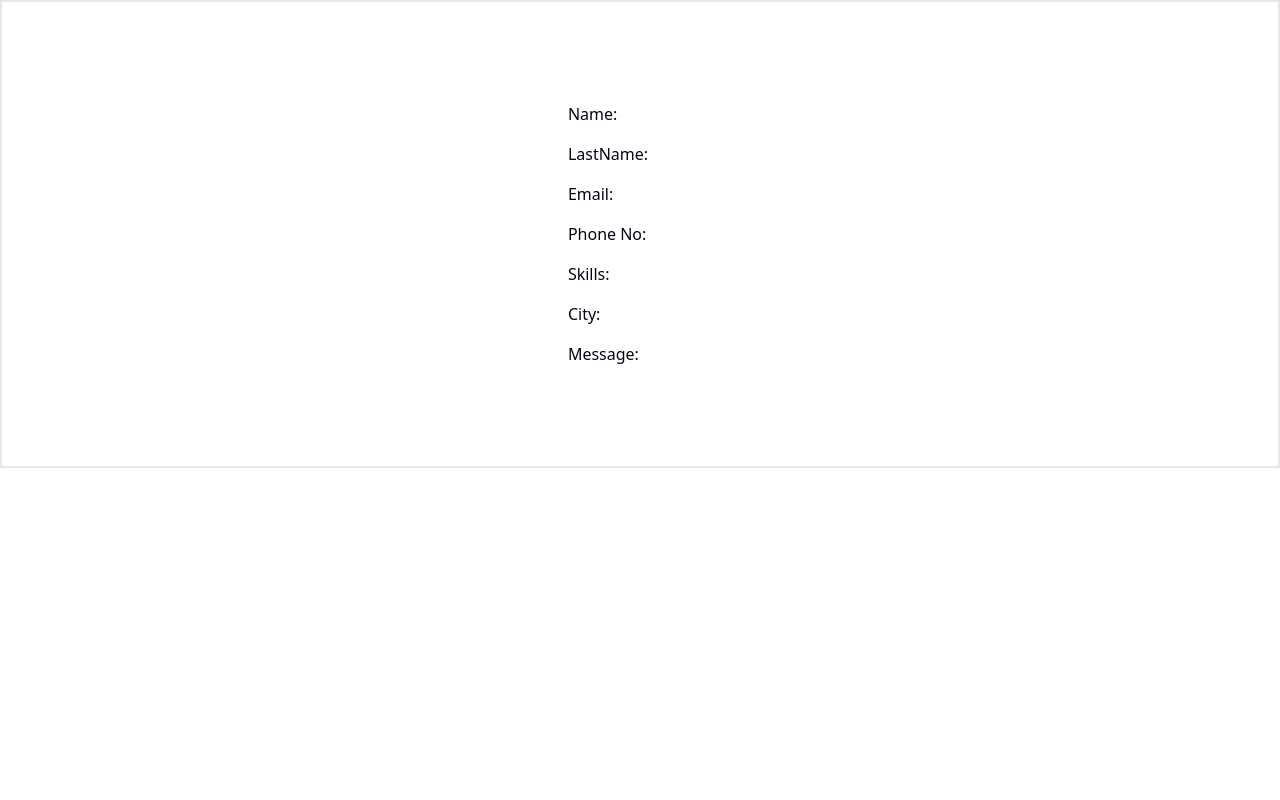
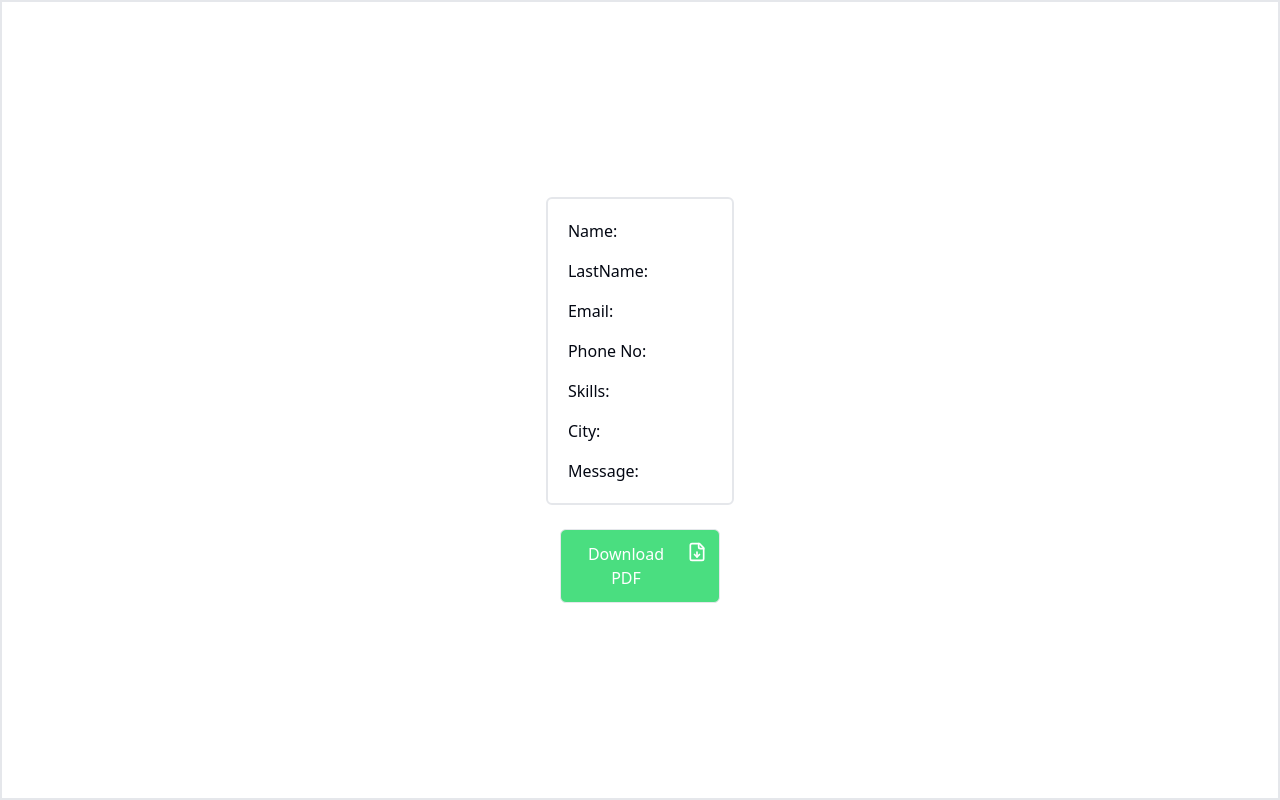
Before and after one commit to Syedhamid84/portfoliome, a Next.js app: page /formDetail in a window 1280 px wide. Built offline with nearby package versions, Linux system fonts and the light colour scheme.

Commit message:
download file fixes

```diff
--- a/components/Form/Form.tsx
+++ b/components/Form/Form.tsx
@@ -40,8 +40,18 @@ const ResumeForm = () => {
             console.log("all input values", formvalues);
             // setFormvalues(values);
 
-            const query = new URLSearchParams(formvalues).toString();
-            router.push(`/formDetail?${query}`)
+            // pushing data by url query
+            // const query = new URLSearchParams(formvalues).toString();
+            // router.push(`/formDetail?${query}`)
+
+            localStorage.setItem("forms_values", JSON.stringify(formvalues));
+            router.push(`/formDetail`)
+
+            // var object = localStorage[form_values];
+            // localStorage[form_values] = FormData;
+
+
+
 
             resetForm();
             setFormvalues({
@@ -204,7 +214,7 @@ const ResumeForm = () => {
                         value={formvalues.usermessage}
                         onChange={handleInputchange}
                         onBlur={handleBlur}
-                        placeholder="Type your message here" className='py-6 w-full ' />
+                        placeholder="Type your message here" className='py-6 w-full resize-none' />
                     {typeof errors.usermessage === 'string' && touched.usermessage && (
                         <span className='text-red-500 text-sm p-1'>
                             {errors.usermessage}
--- a/package.json
+++ b/package.json
@@ -15,6 +15,8 @@
     "class-variance-authority": "^0.7.0",
     "clsx": "^2.1.1",
     "formik": "^2.4.6",
+    "html2canvas": "^1.4.1",
+    "jspdf": "^2.5.2",
     "lucide-react": "^0.439.0",
     "next": "14.2.8",
     "react": "^18",
--- a/pages/formDetail.tsx
+++ b/pages/formDetail.tsx
@@ -1,25 +1,66 @@
 "use client";
-import { useRouter } from 'next/router';
-import React from 'react'
+import { Download, FileDown } from 'lucide-react';
+import React, { useEffect, useRef, useState } from 'react'
+import html2canvas from 'html2canvas';
+import jsPDF from 'jspdf';
+
 
 const FormDetail = () => {
+    const pdfRef = useRef();
 
-    const router = useRouter();
-    const { query } = router;
-    const name = query.firstname;
-    const lastname = query.lastname;
-    const email = query.useremail;
-    const phoneNumber = query.usernumber;
-    const skills = query.userskills;
-    const city = query.usercity;
-    const message = query.usermessage;
+    const [formValues, setFormValues] = useState({
+        firstname: "",
+        lastname: "",
+        useremail: "",
+        usernumber: "",
+        userskills: "",
+        usercity: "",
+        usermessage: "",
+    })
 
+
+    useEffect(() => {
+        // const values = localStorage.getItem("forms_values");
+        // console.log("vlaues", values);
+
+        // setFormValues(JSON.parse(values))
+        // console.log("state values", formValues);
+        const valuesLocalStorage = JSON.parse(localStorage.getItem("forms_values") || "[]")  // The || operator acts as a fallback mechanism. If the getItem("forms_values") returns null (i.e., the key doesn't exist), this part ensures that an empty array string ("[]") is used instead
+        setFormValues(valuesLocalStorage);
+        console.log("cartLocalStorage", valuesLocalStorage);
+        console.log("first value", formValues);
+
+    }, [])
+
+    // useEffect(() => {
+    //     console.log("Updated form values:", formValues);
+    // }, [formValues]);
     // const { name, lastname, email, phoneNumber, skills, city, message } = router.query;
 
+    const downloadPDF = () => {
+        const input = pdfRef.current;
+        html2canvas(input).then((canvas) => {
+            const imgData = canvas.toDataURL("");
+            const pdf = new jsPDF("p", "mm", "a4", true);
+            const pdfWidth = pdf.internal.pageSize.getWidth();
+            const pdfHeight = pdf.internal.pageSize.getHeight();
+            const imgWidth = canvas.width;
+            const imgHeight = canvas.height;
+            const ratio = Math.min(pdfWidth / imgWidth, pdfHeight / imgHeight);
+            const imgX = (pdfWidth - imgWidth * ratio) / 2;
+            const imgY = 20;
+            pdf.addImage(imgData, "PNG", imgX, imgY, imgWidth * ratio, imgHeight * ratio);
+            pdf.save("PrtfolioMe.pdf");
+        })
+            .catch((err) => console.error("Error generating PDF:", err));
+
+    };
 
 
     return (
-        <div className='flex justify-center items-center gap-6 border-2 p-20 '>
+        <div ref={pdfRef} className='flex flex-col justify-center items-center gap-6 border-2 h-screen'>
+            <div className='flex justify-center items-center gap-6 border-2 rounded-md '>
+
 
                 <div className='flex flex-col gap-4 border2 p-5'>
                     <div>Name:</div>
@@ -31,15 +72,27 @@ const FormDetail = () => {
                     <div>Message:</div>
                 </div>
                 <div className='flex flex-col gap-4 border2 p-5'>
-                <div>{name}</div>
-                <div>{lastname}</div>
-                <div>{email}</div>
-                <div>{phoneNumber}</div>
-                <div>{skills}</div>
-                <div>{city}</div>
-                <div>{message}</div>
+                    <div>{formValues.firstname}</div>
+                    <div>{formValues.lastname}</div>
+                    <div>{formValues.useremail}</div>
+                    <div>{formValues.usernumber}</div>
+                    <div>{formValues.userskills}</div>
+                    <div>{formValues.usercity}</div>
+                    <div>{formValues.usermessage}</div>
                 </div>
 
+            </div>
+            <div className='  '>
+
+                <button
+                    onClick={downloadPDF}
+                    className='flex gap-2 border rounded-md bg-green-400 w-40 p-3 text-white'>Download PDF
+                    <span>
+                        <FileDown className='h-5 w-5' />
+
+                    </span>
+                </button>
+            </div>
 
         </div>
     )
```
Also changed, not shown: 1 other file (tests, documents, lock files or other folders). Lines whose indentation alone changed are shown as unchanged.
